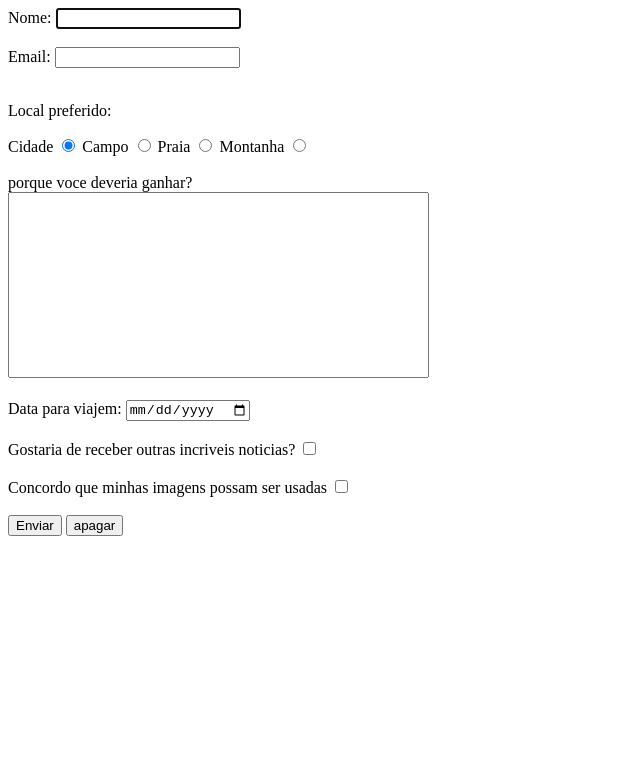
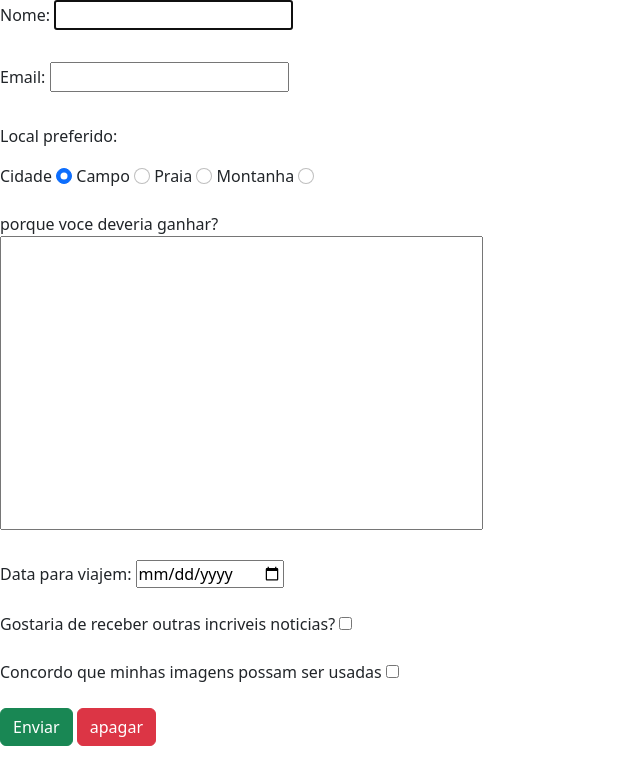
Before and after one commit to RobertoHortaFilho/trybeExercicios, a plain HTML site: page fundamentos/bloco6-flexbox-responsivo/forms /form.html in a window 1280 px wide. Shown: the whole page, without its empty margins (0-640 px from the left). Drawn offline with nearby package versions, Linux system fonts and the light colour scheme.

Commit message:
bootstrap

```diff
--- a/fundamentos/bloco6-flexbox-responsivo/forms /form.html
+++ b/fundamentos/bloco6-flexbox-responsivo/forms /form.html
@@ -5,17 +5,19 @@
     <meta http-equiv="X-UA-Compatible" content="IE=edge">
     <meta name="viewport" content="width=device-width, initial-scale=1.0">
     <title>viajem</title>
+    <!-- CSS only -->
+    <link href="https://cdn.jsdelivr.net/npm/bootstrap@5.2.0-beta1/dist/css/bootstrap.min.css" rel="stylesheet" integrity="sha384-0evHe/X+R7YkIZDRvuzKMRqM+OrBnVFBL6DOitfPri4tjfHxaWutUpFmBp4vmVor" crossorigin="anonymous">
 </head>
 <body>
 
     <form action="" method="get">
-        <label for="name">Nome: <input name='name' type="text" id="name" minlength="10" maxlength="40" autofocus required></label><br><br>
-        <label for="email">Email: <input name="email" type="email" id="email" minlength="10" maxlength="50" required></label><br><br>
+        <label class="form-label" for="name">Nome: <input class="form-input"name='name' type="text" id="name" minlength="10" maxlength="40" autofocus required></label><br><br>
+        <label class="form-label" for="email">Email: <input name="email" type="email" id="email" minlength="10" maxlength="50" required></label><br><br>
         <p>Local preferido: </p>
-        <label for="cidade">Cidade <input type="radio" name="local" id="cidade" value="cidade" checked></label>
-        <label for="campo">Campo <input type="radio" name="local" id="campo" value="campo"></label>
-        <label for="praia">Praia <input type="radio" name="local" id="praia" value="praia"></label>
-        <label for="montanha">Montanha <input type="radio" name="local" id="montanha" value="montanha"></label><br><br>
+        <label for="cidade">Cidade <input class="form-check-input" type="radio" name="local" id="cidade" value="cidade" checked></label>
+        <label for="campo">Campo <input class="form-check-input" type="radio" name="local" id="campo" value="campo"></label>
+        <label for="praia">Praia <input class="form-check-input" type="radio" name="local" id="praia" value="praia"></label>
+        <label for="montanha">Montanha <input class="form-check-input" type="radio" name="local" id="montanha" value="montanha"></label><br><br>
 
         <label for="porque">porque voce deveria ganhar? <br>
         <textarea style="resize:none" name="motivo" id="porque" cols="50" rows="12" maxlength="500" required></textarea>
@@ -26,8 +28,8 @@
         <br><br>
         <label for="direitos"> Concordo que minhas imagens possam ser usadas <input type="checkbox" name="direitos" id="direitos" required></label>
         <br><br>
-        <button type="submit" id="enviar">Enviar</button>
-        <button id="apagar">apagar</button>
+        <button class="btn btn-success" type="submit" id="enviar">Enviar</button>
+        <button class="btn btn-danger" id="apagar">apagar</button>
 
     </form>
 
```
